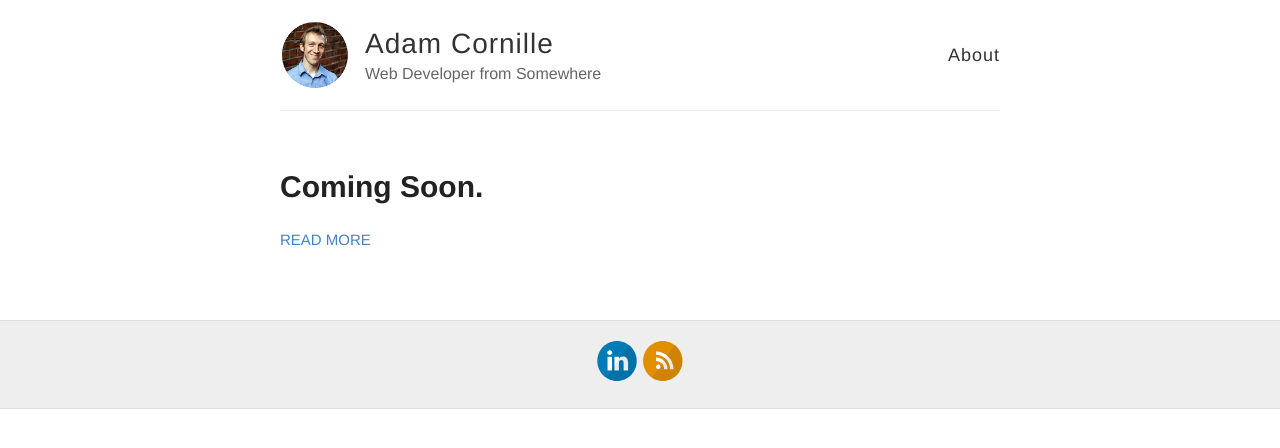
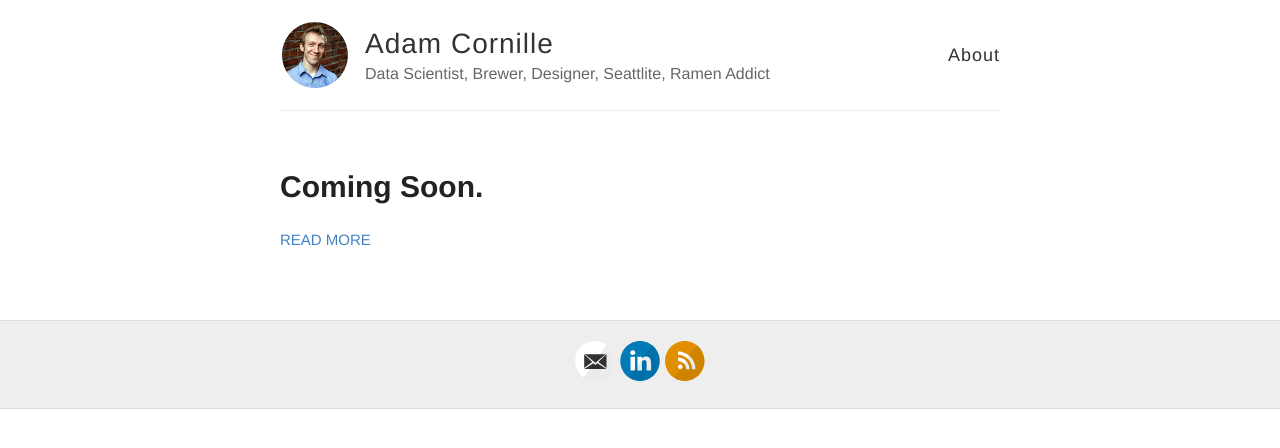
Before and after one commit to lafncow/lafncow.github.io, a Jekyll site: the page built from index.html, in a window 1280 px wide. Shown: the top 448 px of the page. Built offline with Jekyll 4.4.1, drawn with Linux system fonts in a browser that asks for light colours; Markdown is read by kramdown in place of the engine named in the settings; some of the changed lines change nothing that is shown.

Commit message:
Email config

```diff
--- a/_config.yml
+++ b/_config.yml
@@ -6,7 +6,7 @@
 name: Adam Cornille
 
 # Short bio or description (displayed in the header)
-description: Web Developer from Somewhere
+description: Data Scientist, Brewer, Designer, Seattlite, Ramen Addict
 
 # URL of your avatar or profile pic (you could use your GitHub profile pic)
 avatar: http://lafncow.github.io/images/AdamCornille_Circle_sm.png
@@ -18,7 +18,7 @@ avatar: http://lafncow.github.io/images/AdamCornille_Circle_sm.png
 # Includes an icon in the footer for each username you enter
 footer-links:
   dribbble:
-  email:
+  email: diggity@adamcornille.com
   facebook:
   flickr:
   github:
@@ -37,7 +37,7 @@ footer-links:
 disqus:
 
 # Enter your Google Analytics web tracking code (e.g. UA-2110908-2) to activate tracking
-google_analytics:
+google_analytics: UA-4073704-3
 
 # Your website URL (e.g. http://barryclark.github.io or http://www.barryclark.co)
 # Used for Sitemap.xml and your RSS feed
```
